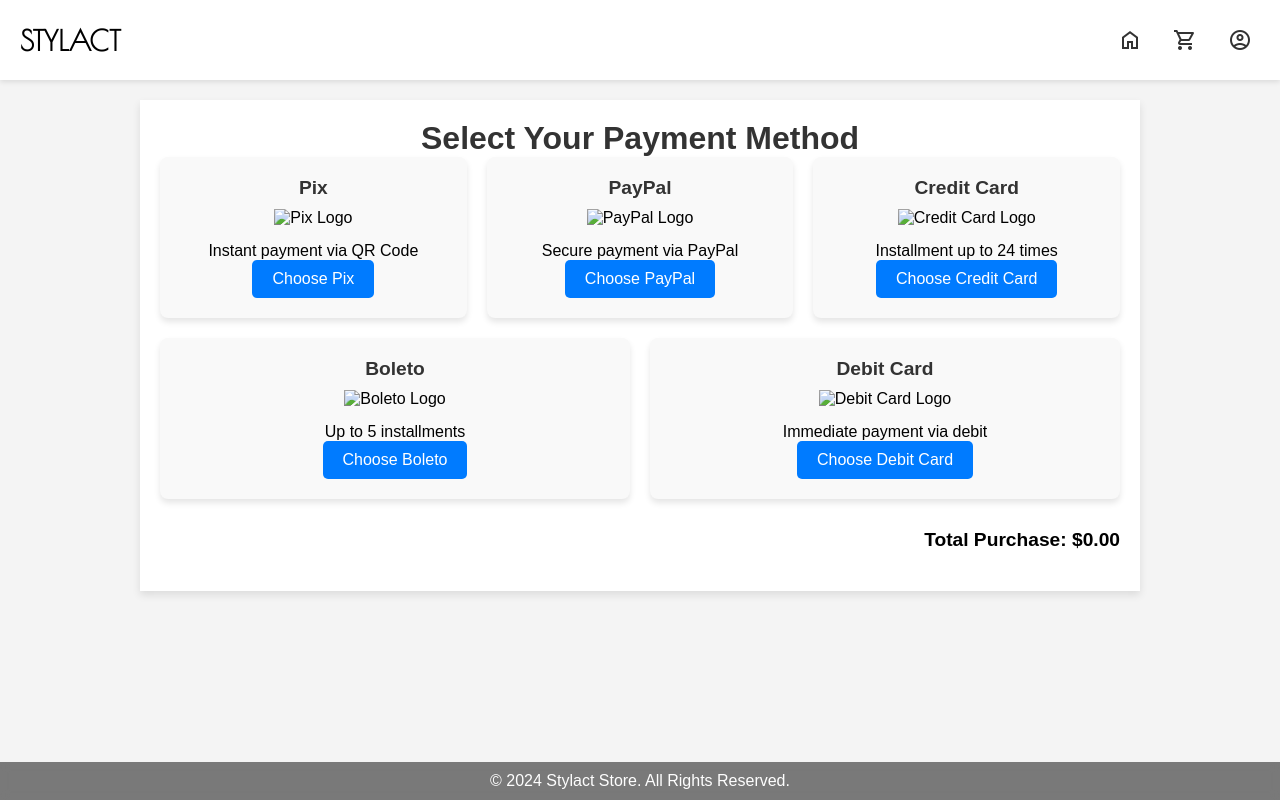
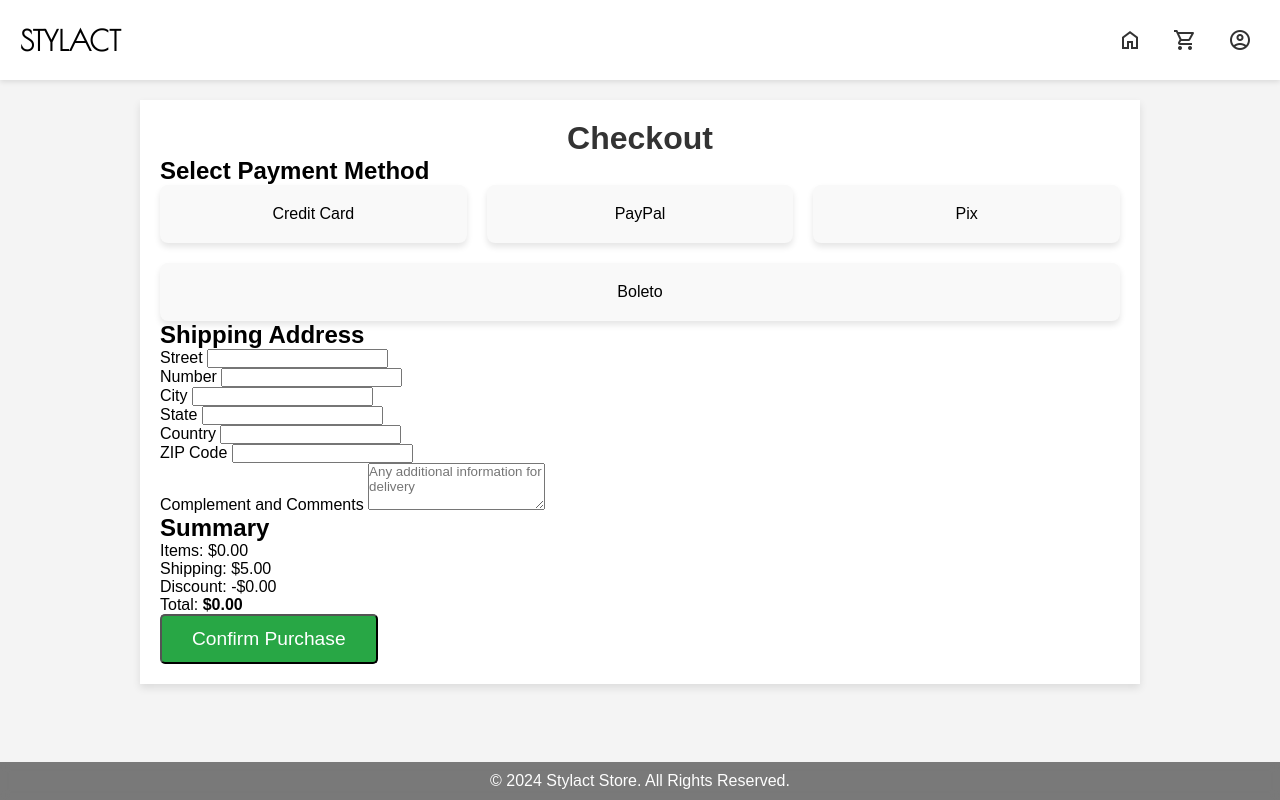
Before and after one commit to EduardoGDGV/Online-Store-Project, a plain HTML site: page payment_page.html in a window 1280 px wide. Drawn offline with nearby package versions, Linux system fonts and the light colour scheme.

Commit message:
Add files via upload

```diff
--- a/payment_page.html
+++ b/payment_page.html
@@ -4,85 +4,116 @@
     <meta charset="UTF-8">
     <meta name="viewport" content="width=device-width, initial-scale=1.0">
     <title>Payment Page</title>
-    <!-- Preconnect to external fonts (for performance optimization) -->
+    <!-- Preconnect to Google Fonts for optimized font loading -->
     <link rel="preconnect" href="https://fonts.googleapis.com">
     <link rel="preconnect" href="https://fonts.gstatic.com" crossorigin>
-    <!-- Importing the 'Poiret One' font from Google Fonts -->
+
+    <!-- Importing custom font 'Poiret One' from Google Fonts -->
     <link href="https://fonts.googleapis.com/css2?family=Poiret+One&display=swap" rel="stylesheet">
+
+    <!-- Importing Material Symbols for icons used in the navigation -->
     <link rel="stylesheet" href="https://fonts.googleapis.com/css2?family=Material+Symbols+Outlined:opsz,wght,FILL,GRAD@20..48,100..700,0..1,-50..200" />
     <link rel="stylesheet" href="styles/payment_style.css">
     <link rel="stylesheet" href="styles/general_style.css">
 </head>
 <body>
-    <!-- Header section containing the logo and navigation menu -->
     <header>
         <div class="logo">
             <a href="landing_page.html">
                 <h1>STYLACT</h1>
             </a>
         </div>
+        <!-- Navigation menu with links to main pages -->
         <nav>
             <ul>
+                <!-- Home page link -->
                 <li><a href="main_page.html"><span class="material-symbols-outlined" id="material4">home</span></a></li>
+
+                <!-- Shopping cart page link -->
                 <li><a href="cart_page.html"><span class="material-symbols-outlined" id="material2">shopping_cart</span></a></li>
+
+                <!-- Profile page link -->
                 <li><a href="profile_page.html"><span class="material-symbols-outlined" id="material3">account_circle</span></a></li>
             </ul>
         </nav>
     </header>
 
-    <!-- Main content of the payment page -->
     <main class="container">
-        <h1>Select Your Payment Method</h1>
+        <h1>Checkout</h1>
 
-        <div class="payment-methods">
-            <!-- PIX -->
-            <div class="payment-option" id="pix">
-                <h3>Pix</h3>
-                <img src="pix-logo.png" alt="Pix Logo" />
-                <p>Instant payment via QR Code</p>
-                <button onclick="choosePayment('Pix')">Choose Pix</button>
+        <!-- Payment Method Selection -->
+        <section class="payment-fill">
+            <h2>Select Payment Method</h2>
+            <section class="payment-methods">
+                <div class="payment-option" data-method="credit">Credit Card</div>
+                <div class="payment-option" data-method="paypal">PayPal</div>
+                <div class="payment-option" data-method="pix">Pix</div>
+                <div class="payment-option" data-method="boleto">Boleto</div>
+            </section>
+
+            <!-- Payment Details (dynamically updated) -->
+            <section id="payment-details" class="payment-details">
+                <form id="payment-form">
+                    <!-- Content updated based on payment method -->
+                </form>
+            </section>
+        </section>
+
+        <!-- Address Form -->
+        <section class="address-form">
+            <h2>Shipping Address</h2>
+            <form>
+                <div class="address-line">
+                    <div class="field">
+                        <label for="street">Street</label>
+                        <input type="text" id="street" required>
                     </div>
 
-            <!-- PayPal -->
-            <div class="payment-option" id="paypal">
-                <h3>PayPal</h3>
-                <img src="paypal-logo.png" alt="PayPal Logo" />
-                <p>Secure payment via PayPal</p>
-                <button onclick="choosePayment('PayPal')">Choose PayPal</button>
+                    <div class="field2">
+                        <label for="number">Number</label>
+                        <input type="text" id="number" class="number-input" required>
+                    </div>
+                </div>
+                <div class="address-line">
+                    <div class="field">
+                        <label for="city">City</label>
+                        <input type="text" id="city" required>
                     </div>
 
-            <!-- Credit Card -->
-            <div class="payment-option" id="credit-card">
-                <h3>Credit Card</h3>
-                <img src="credit-card-logo.png" alt="Credit Card Logo" />
-                <p>Installment up to 24 times</p>
-                <button onclick="showInstallments()">Choose Credit Card</button>
-                <div class="installments" style="display: none;">
-                    <label for="installment-options">Choose the number of installments:</label>
-                    <select id="installment-options"></select>
+                    <div class="field">
+                        <label for="state">State</label>
+                        <input type="text" id="state" required>
                     </div>
                 </div>
 
-            <!-- Boleto -->
-            <div class="payment-option" id="boleto">
-                <h3>Boleto</h3>
-                <img src="boleto-logo.png" alt="Boleto Logo" />
-                <p>Up to 5 installments</p>
-                <button onclick="choosePayment('Boleto')">Choose Boleto</button>
+                <div class="address-line">
+                    <div class="field">
+                        <label for="country">Country</label>
+                        <input type="text" id="country" required>
                     </div>
 
-            <!-- Debit Card -->
-            <div class="payment-option" id="debit-card">
-                <h3>Debit Card</h3>
-                <img src="debit-card-logo.png" alt="Debit Card Logo" />
-                <p>Immediate payment via debit</p>
-                <button onclick="choosePayment('Debit Card')">Choose Debit Card</button>
+                    <div class="field">
+                        <label for="zip">ZIP Code</label>
+                        <input type="text" id="zip" required>
                     </div>
                 </div>
 
-        <div class="total-container">
-            <p>Total Purchase: <strong id="total-display">$0.00</strong></p>
-        </div>
+                <label for="comments">Complement and Comments</label>
+                <textarea id="comments" rows="3" placeholder="Any additional information for delivery"></textarea>
+            </form>
+        </section>
+
+        <!-- Purchase Summary -->
+        <section class="purchase-summary">
+            <h2>Summary</h2>
+            <p>Items: <span id="item-total">$0.00</span></p>
+            <p>Shipping: <span id="shipping">$5.00</span></p>
+            <p>Discount: <span id="discount">-$0.00</span></p>
+            <p>Total: <strong id="total-display">$0.00</strong></p>
+        </section>
+
+        <!-- Confirm Purchase Button -->
+        <button class="submit-btn" onclick="confirmPurchase()">Confirm Purchase</button>
     </main>
 
     <footer>
```
Also changed, not shown: cart_page.html (+32 -23 lines), main_page.html (+0 -1 lines). Lines whose indentation alone changed are shown as unchanged.
